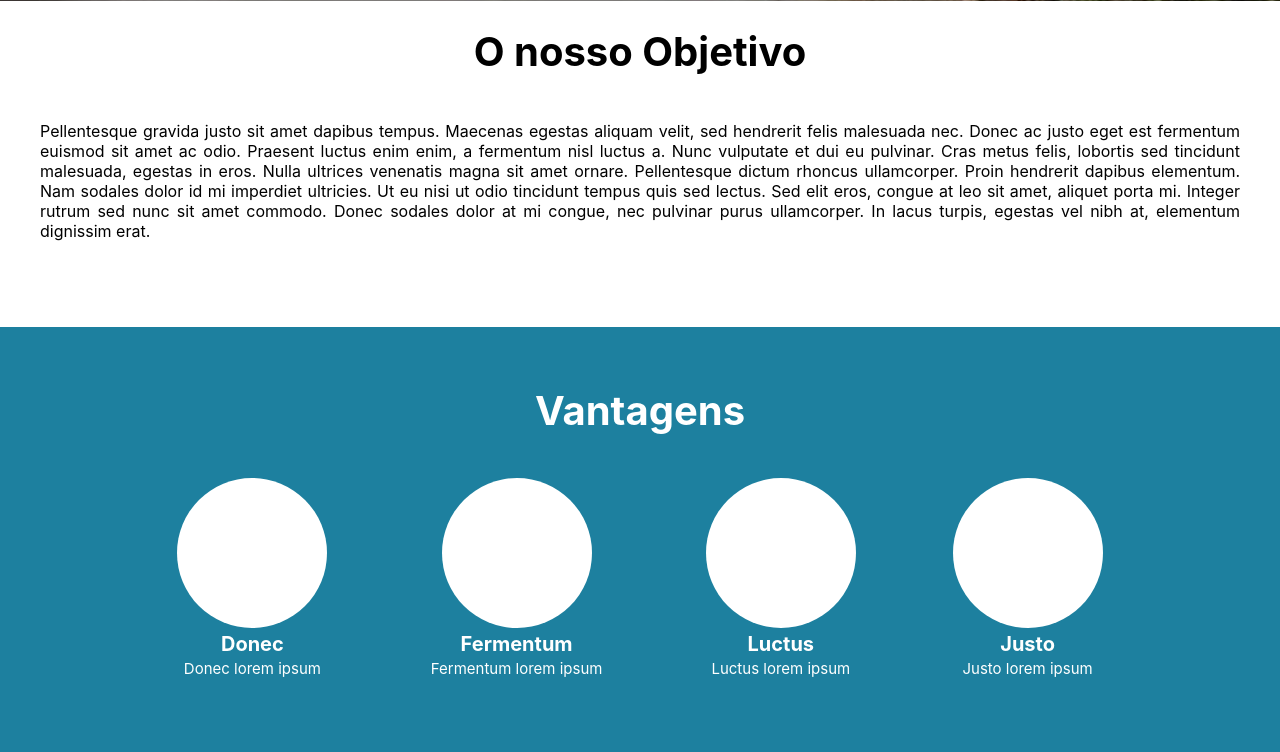
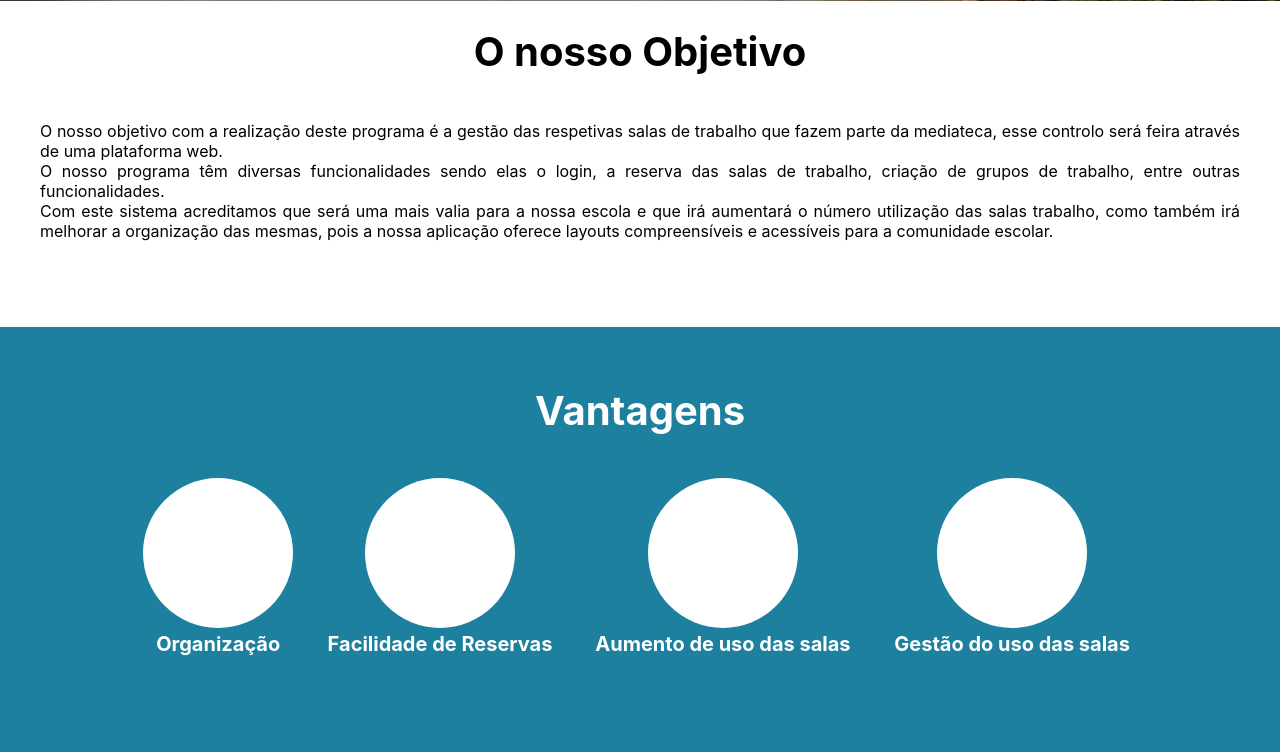
Before and after one commit to FlashW1W/TalkALot, a PHP site: page /index_menu_principal.php in a window 1280 px wide. Shown: the part 799-1551 px from the top of the page. Run offline with PHP 8.4, Linux system fonts and the light colour scheme; some libraries are stand-ins or nearby versions.

Commit message:
Text index's

```diff
--- a/index_menu_principal.php
+++ b/index_menu_principal.php
@@ -125,28 +125,14 @@
 
       <div style="height: 300px">
          <p style="font-family:-apple-system, BlinkMacSystemFont, 'Segoe UI', Roboto, Oxygen, Ubuntu, Cantarell, 'Open Sans', 'Helvetica Neue', sans-serif;text-align:center;font-size:40px;margin-top: 2%;padding-bottom: 5px;font-weight: bold">O nosso Objetivo</p>
-
-        <p style="font-family:-apple-system, BlinkMacSystemFont, 'Segoe UI', Roboto, Oxygen, Ubuntu, Cantarell, 'Open Sans', 'Helvetica Neue', sans-serif;text-align:justify;margin-left: 40px; margin-right: 40px">
-            Pellentesque gravida justo sit amet dapibus tempus. Maecenas egestas aliquam velit, sed hendrerit felis malesuada nec.
-            Donec ac justo eget est fermentum euismod sit amet ac odio. Praesent luctus enim enim, a fermentum nisl luctus
-            a. Nunc vulputate et dui eu pulvinar. Cras metus felis, lobortis sed tincidunt malesuada, egestas in eros. Nulla ultrices
-            venenatis magna sit amet ornare. Pellentesque dictum rhoncus ullamcorper. Proin hendrerit dapibus elementum.
-            Nam sodales dolor id mi imperdiet ultricies. Ut eu nisi ut odio tincidunt tempus quis sed lectus. Sed elit eros, congue at
-            leo sit amet, aliquet porta mi. Integer rutrum sed nunc sit amet commodo. Donec sodales dolor at mi congue,
-            nec pulvinar purus ullamcorper. In lacus turpis, egestas vel nibh at, elementum dignissim erat.
+         <p style="font-family:-apple-system, BlinkMacSystemFont, 'Segoe UI', Roboto, Oxygen, Ubuntu, Cantarell, 'Open Sans', 'Helvetica Neue', sans-serif;text-align:justify;margin-left: 40px; margin-right: 40px">O nosso objetivo com a realização deste programa é a gestão das respetivas salas de trabalho que fazem parte da mediateca, esse controlo será feira através de uma plataforma web.</br>O nosso programa têm diversas funcionalidades sendo elas o login, a reserva das salas de trabalho, criação de grupos de trabalho, entre outras funcionalidades. </br>Com este sistema acreditamos que será uma mais valia para a nossa escola e que irá aumentará o número utilização das salas trabalho, como  também irá melhorar a organização das mesmas, pois a nossa aplicação oferece layouts compreensíveis e acessíveis para a comunidade escolar.
          </p>
-
          <br>
          <br>
       </div>
-
-
       <div style="background-color:#1d809f!important;padding-top: 1px;padding-bottom: 80px">
          <br>
-
          <p style="font-family:-apple-system, BlinkMacSystemFont, 'Segoe UI', Roboto, Oxygen, Ubuntu, Cantarell, 'Open Sans', 'Helvetica Neue', sans-serif;font-weight:bold;text-align:center;font-size:40px;color:white">Vantagens</p>
-
-
          <table>
             <tr>
                <td class="circle"></td>
@@ -155,16 +141,10 @@
                <td class="circle"></td>
             </tr>
             <tr>
-                <td style="text-align: center;font-family:-apple-system, BlinkMacSystemFont, 'Segoe UI', Roboto, Oxygen, Ubuntu, Cantarell, 'Open Sans', 'Helvetica Neue', sans-serif; font-weight: bold;font-size: 20px;color: white;line-height: 1.2">Donec</td>
-                <td style="text-align: center;font-family:-apple-system, BlinkMacSystemFont, 'Segoe UI', Roboto, Oxygen, Ubuntu, Cantarell, 'Open Sans', 'Helvetica Neue', sans-serif; font-weight: bold;font-size: 20px;color: white;line-height: 1.2">Fermentum</td>
-                <td style="text-align: center;font-family:-apple-system, BlinkMacSystemFont, 'Segoe UI', Roboto, Oxygen, Ubuntu, Cantarell, 'Open Sans', 'Helvetica Neue', sans-serif; font-weight: bold;font-size: 20px;color: white;line-height: 1.2" ;>Luctus</td>
-                <td style="text-align: center;font-family:-apple-system, BlinkMacSystemFont, 'Segoe UI', Roboto, Oxygen, Ubuntu, Cantarell, 'Open Sans', 'Helvetica Neue', sans-serif; font-weight: bold;font-size: 20px;color: white;line-height: 1.2">Justo</td>
-            </tr>
-            <tr>
-                <td style="text-align: center;font-family:-apple-system, BlinkMacSystemFont, 'Segoe UI', Roboto, Oxygen, Ubuntu, Cantarell, 'Open Sans', 'Helvetica Neue', sans-serif; font-size: 15px;color: white;line-height: 1.2">Donec lorem ipsum</td>
-                <td style="text-align: center;font-family:-apple-system, BlinkMacSystemFont, 'Segoe UI', Roboto, Oxygen, Ubuntu, Cantarell, 'Open Sans', 'Helvetica Neue', sans-serif; font-size: 15px;color: white;line-height: 1.2">Fermentum lorem ipsum</td>
-                <td style="text-align: center;font-family:-apple-system, BlinkMacSystemFont, 'Segoe UI', Roboto, Oxygen, Ubuntu, Cantarell, 'Open Sans', 'Helvetica Neue', sans-serif; font-size: 15px;color: white;line-height: 1.2" ;>Luctus lorem ipsum</td>
-                <td style="text-align: center;font-family:-apple-system, BlinkMacSystemFont, 'Segoe UI', Roboto, Oxygen, Ubuntu, Cantarell, 'Open Sans', 'Helvetica Neue', sans-serif; font-size: 15px;color: white;line-height: 1.2">Justo lorem ipsum</td>
+               <td style="text-align: center;font-family:-apple-system, BlinkMacSystemFont, 'Segoe UI', Roboto, Oxygen, Ubuntu, Cantarell, 'Open Sans', 'Helvetica Neue', sans-serif; font-weight: bold;font-size: 20px;color: white;line-height: 1.2">Organização</td>
+               <td style="text-align: center;font-family:-apple-system, BlinkMacSystemFont, 'Segoe UI', Roboto, Oxygen, Ubuntu, Cantarell, 'Open Sans', 'Helvetica Neue', sans-serif; font-weight: bold;font-size: 20px;color: white;line-height: 1.2">Facilidade de Reservas</td>
+               <td style="text-align: center;font-family:-apple-system, BlinkMacSystemFont, 'Segoe UI', Roboto, Oxygen, Ubuntu, Cantarell, 'Open Sans', 'Helvetica Neue', sans-serif; font-weight: bold;font-size: 20px;color: white;line-height: 1.2";>Aumento de uso das salas</td>
+               <td style="text-align: center;font-family:-apple-system, BlinkMacSystemFont, 'Segoe UI', Roboto, Oxygen, Ubuntu, Cantarell, 'Open Sans', 'Helvetica Neue', sans-serif; font-weight: bold;font-size: 20px;color: white;line-height: 1.2">Gestão do uso das salas</td>
             </tr>
         </table>
 
```
Also changed, not shown: Index.php (+5 -17 lines). Lines whose indentation alone changed are shown as unchanged.
